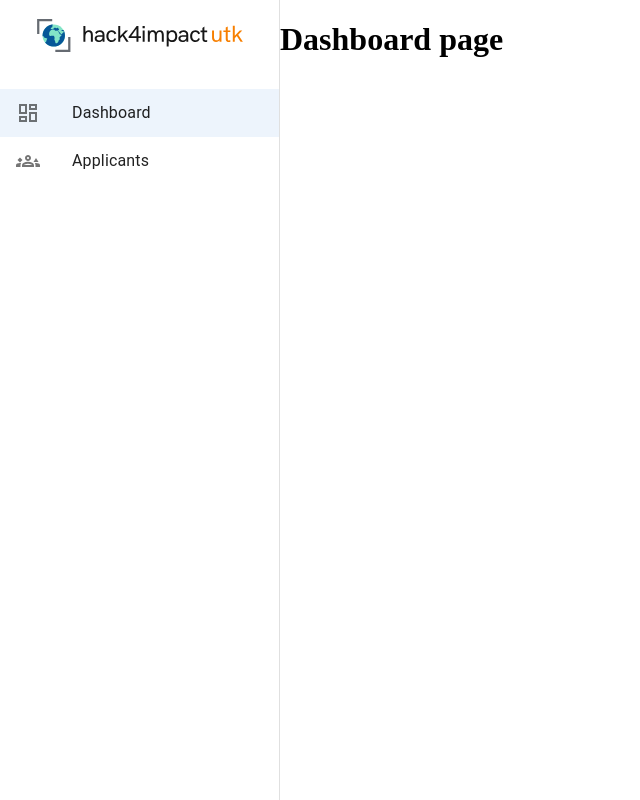
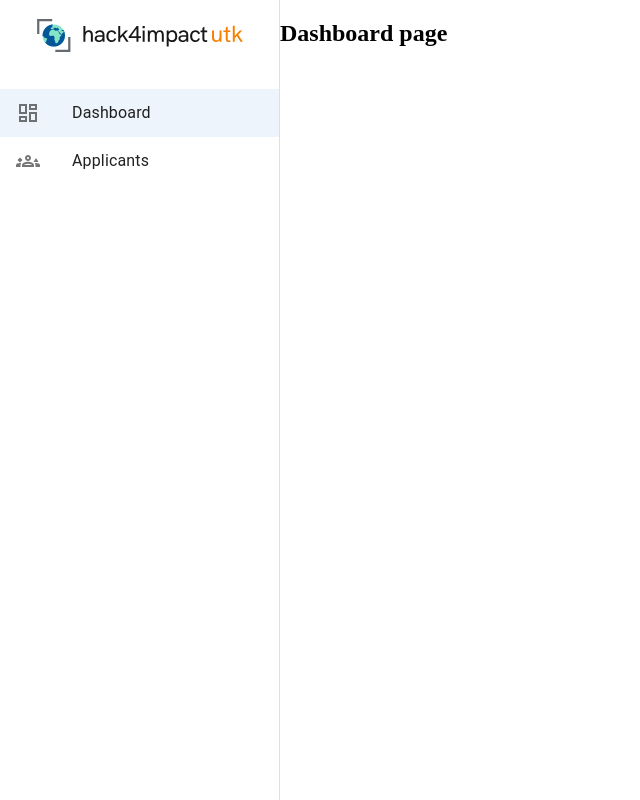
Before and after one commit to hack4impact-utk/internal-applications, a Next.js app in the folder apps/applicant-tracking/: page / in a window 1280 px wide. Shown: the whole page, without its empty margins (0-640 px from the left). Built offline with nearby package versions, Linux system fonts and the light colour scheme.

Commit message:
fix ats layout

```diff
--- a/apps/applicant-tracking/src/app/layout.tsx
+++ b/apps/applicant-tracking/src/app/layout.tsx
@@ -1,4 +1,5 @@
 import NavigationDrawer from '@/components/NavigationDrawer';
+import { Box } from '@mui/material';
 export const metadata = {
   title: 'Next.js',
   description: 'Generated by Next.js',
@@ -11,9 +12,17 @@ export default function RootLayout({
 }) {
   return (
     <html lang="en">
-      <body style={{ display: 'flex', padding: 0, margin: 0 }}>
-        <NavigationDrawer />
-        {children}
+      <body style={{ padding: 0, margin: 0 }}>
+        <Box
+          component="section"
+          className="layout"
+          sx={{ display: 'flex', py: 0, px: 0 }}
+        >
+          <NavigationDrawer />
+          <Box component="main" sx={{ flexGrow: 1 }}>
+            {children}
+          </Box>
+        </Box>
       </body>
     </html>
   );
--- a/apps/applicant-tracking/src/components/AppBar/AppBarItem/index.tsx
+++ b/apps/applicant-tracking/src/components/AppBar/AppBarItem/index.tsx
@@ -8,7 +8,7 @@ import { Toolbar } from '@mui/material';
 export default function HeaderAppBar() {
   return (
     <AppBar
-      position="static"
+      position="relative"
       color="transparent"
       variant="outlined"
       elevation={0}
```
Also changed, not shown: 1 other file (tests, documents, lock files or other folders).
